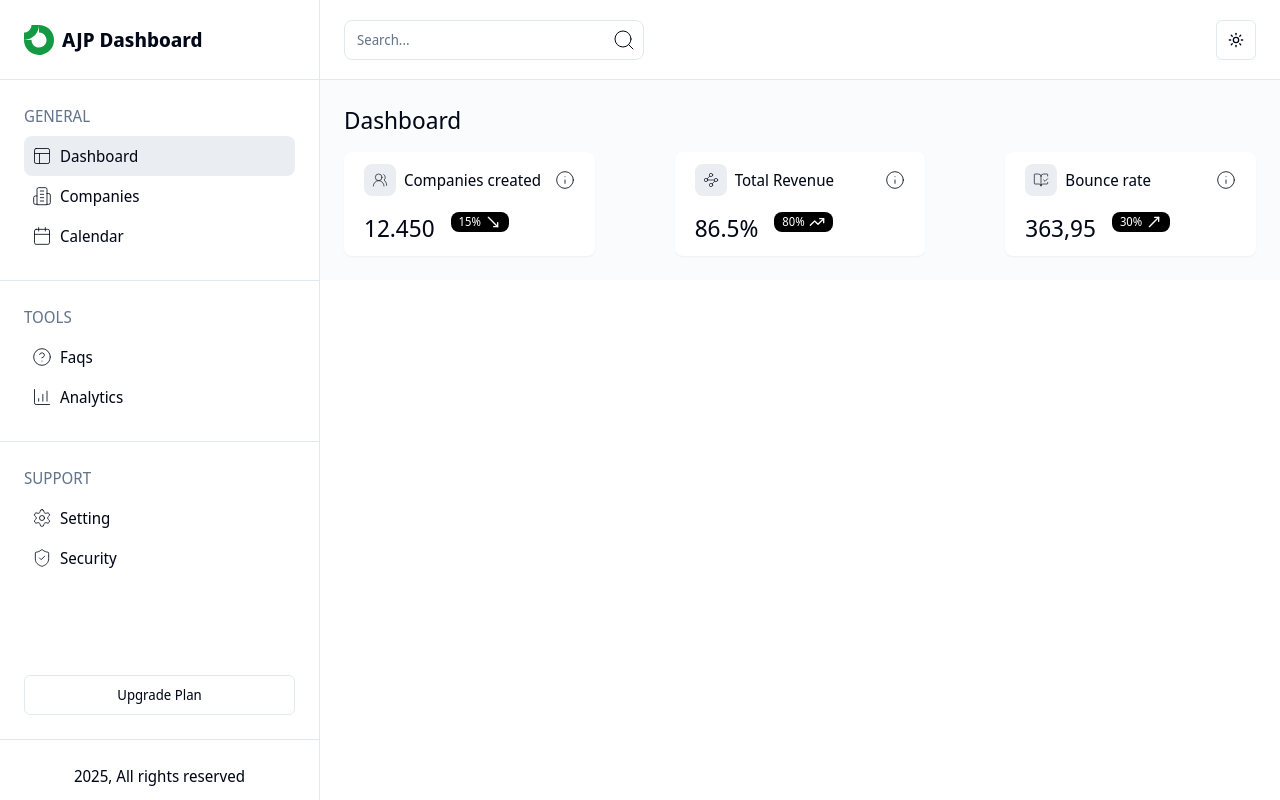
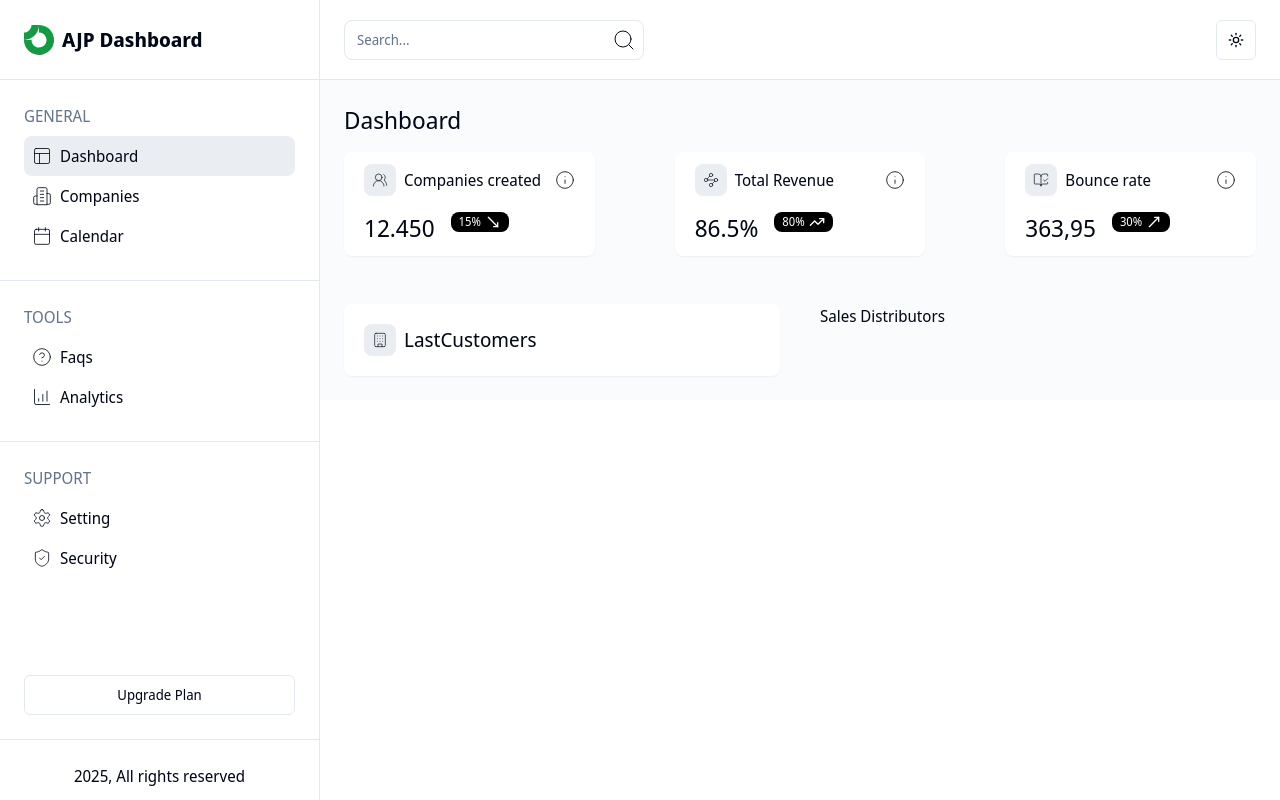
Before and after one commit to AJPadillo/dashborad-companies, a Next.js app: page / in a window 1280 px wide. Built offline with nearby package versions, Linux system fonts and the light colour scheme.

Commit message:
creado e importado componente lastcustomers

```diff
--- /dev/null
+++ b/app/(routes)/components/LastCustomers/LastCustomers.tsx
@@ -0,0 +1,14 @@
+import { Building } from "lucide-react";
+
+import { CustomIcon } from "@/components/CustomIcon";
+
+export function LastCustomers() {
+    return (
+        <div className="shadow-sm bg-background rounded-lg p-5">
+            <div className="flex gap-x-2 items-center">
+                <CustomIcon icon={Building} />
+                <p className="text-xl">LastCustomers</p>
+            </div>
+        </div>
+    )
+}
--- /dev/null
+++ b/app/(routes)/components/LastCustomers/index.ts
@@ -0,0 +1 @@
+export * from './LastCustomers';
--- a/app/(routes)/page.tsx
+++ b/app/(routes)/page.tsx
@@ -2,6 +2,7 @@ import { Button } from "@/components/ui/button"
 import { UserButton } from "@clerk/nextjs";
 import { CardSummary } from "./components/CardSummary";
 import { BookOpenCheck, UsersRound, Waypoints } from "lucide-react";
+import { LastCustomers } from "./components/LastCustomers";
 
 export const dataCardsSummary = [
   {
@@ -42,6 +43,10 @@ export default function Home() {
           />
         ))}
       </div>
+      <div className="grid grid-cols-1 xl:grid-cols-2 md:gap-x-10 mt-12">
+        <LastCustomers />
+        <p>Sales Distributors</p>
+      </div>
     </div>
   );
 }
```
